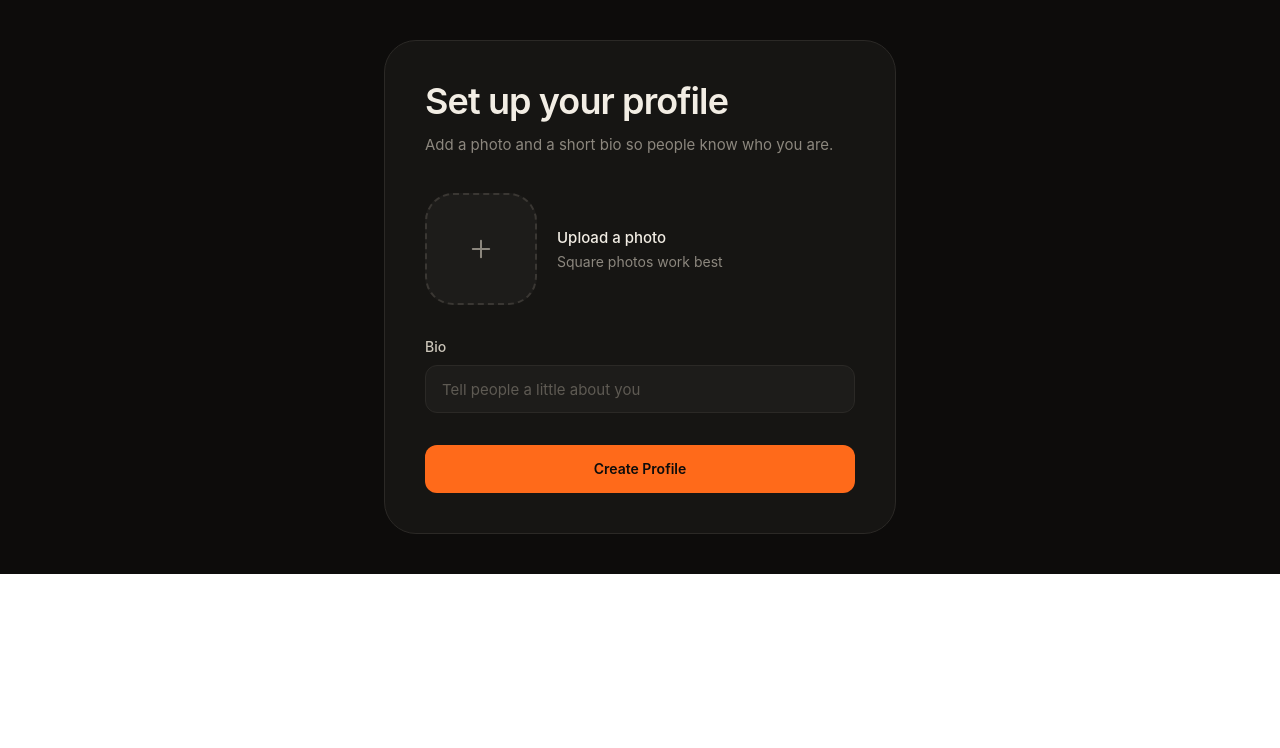
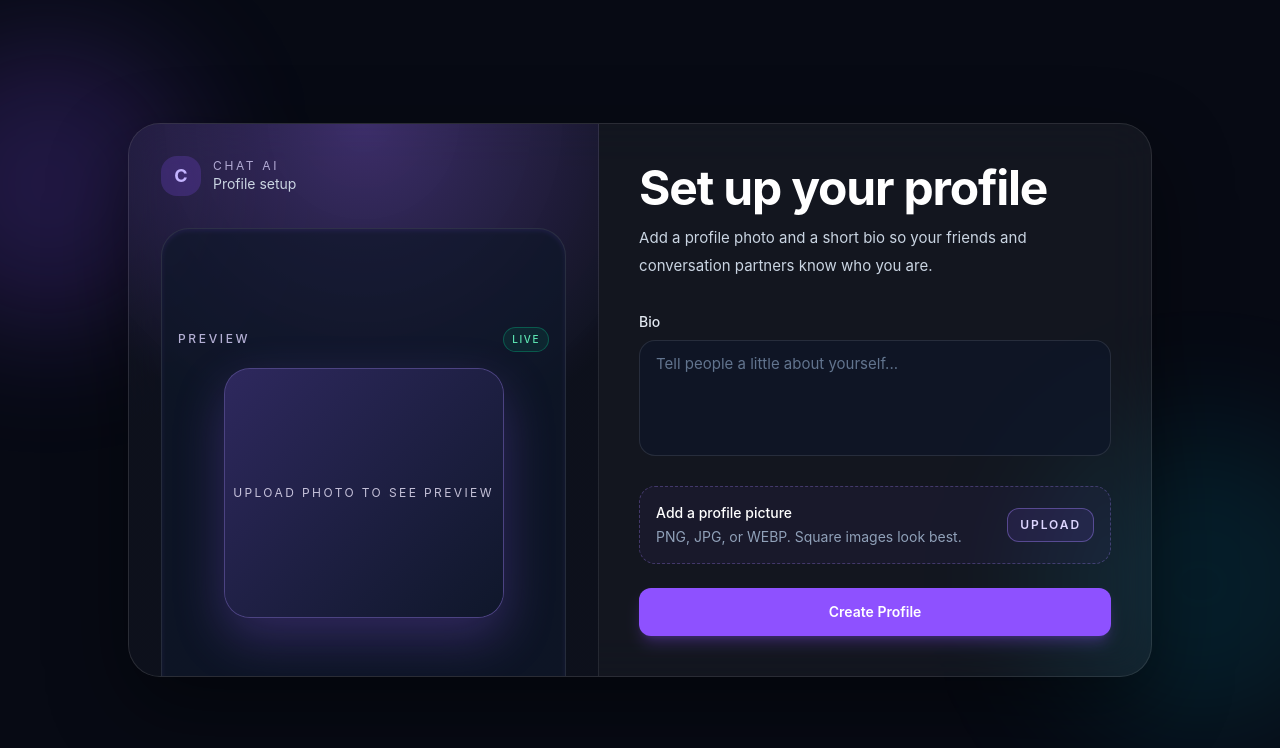
Before and after one commit to amitbishnoii/chatApp, a React (Vite) app in the folder client/: page /setup in a window 1280 px wide. Shown: the top 748 px of the page. Built offline with nearby package versions, Linux system fonts and the light colour scheme.

Commit message:
update styles of setup profile page and add friend page

```diff
--- a/client/src/App.tsx
+++ b/client/src/App.tsx
@@ -3,6 +3,7 @@ import Login from "./pages/Login";
 import SignUp from "./pages/SignUp";
 import AuthProvider from "./contexts/AuthProvider";
 import SetupProfile from "./pages/SetupProfile";
+import FriendPage from "./pages/FriendPage";
 
 const App = () => {
     return (
@@ -12,6 +13,7 @@ const App = () => {
                     <Route path="/login" element={<Login />} />
                     <Route path="/signup" element={<SignUp />} />
                     <Route path="/setup" element={<SetupProfile />} />
+                    <Route path="/find-people" element={<FriendPage />} />
                 </Routes>
             </BrowserRouter>
         </AuthProvider>
--- a/client/src/components/FormInput.tsx
+++ b/client/src/components/FormInput.tsx
@@ -28,7 +28,7 @@ const FormInput = ({
 }: FormInputProps) => {
     return (
         <>
-            {label === "Password" || label === "Confirm Password" ? (
+            {label === "Password" ? (
                 <div>
                     <label
                         htmlFor="firstName"
--- /dev/null
+++ b/client/src/pages/FriendPage.tsx
@@ -0,0 +1,5 @@
+const FriendPage = () => {
+    return <div>FriendPage</div>;
+};
+
+export default FriendPage;
--- a/client/src/pages/Login.tsx
+++ b/client/src/pages/Login.tsx
@@ -2,7 +2,7 @@ import { useState } from "react";
 import { useForm } from "react-hook-form";
 import { LoginService } from "../services/authService";
 import useAuth from "../hooks/useAuth";
-import { Link } from "react-router-dom";
+import { Link, useNavigate } from "react-router-dom";
 import FormInput from "../components/FormInput";
 import { usePasswordToggle } from "../hooks/useTogglePassword";
 
@@ -21,6 +21,7 @@ const Login = () => {
     const [error, setError] = useState<string>();
     const { login } = useAuth();
     const showPassword = usePasswordToggle();
+    const navigate = useNavigate();
 
     const handleForm = async (data: LoginForm) => {
         setError(undefined);
@@ -38,6 +39,7 @@ const Login = () => {
             id: loginRes.userInfo._id,
             username: loginRes.userInfo.username,
         });
+        navigate("/setup");
     };
 
     return (
--- a/client/src/pages/SetupProfile.tsx
+++ b/client/src/pages/SetupProfile.tsx
@@ -32,21 +32,98 @@ const SetupProfile = () => {
     };
 
     return (
-        <div className="flex items-center justify-center bg-[#0d0c0b] px-5 py-10 sm:px-10 lg:px-14">
-            <div className="w-full max-w-lg rounded-4xl border border-[#2b2926] bg-[#161513] p-7 sm:p-10">
-                <h1 className="text-3xl font-semibold tracking-tight text-[#f2ede4] sm:text-4xl">
+        <div className="relative min-h-screen overflow-hidden bg-[#070a14] px-5 py-10 text-white sm:px-8 lg:px-10">
+            <div className="pointer-events-none absolute -left-24 top-10 h-72 w-72 rounded-full bg-violet-500/20 blur-3xl" />
+            <div className="pointer-events-none absolute -right-20 bottom-14 h-80 w-80 rounded-full bg-cyan-400/10 blur-3xl" />
+
+            <div className="relative mx-auto flex min-h-[calc(100vh-5rem)] max-w-5xl items-center justify-center">
+                <div className="grid w-full overflow-hidden rounded-4xl border border-white/10 bg-white/5 shadow-[0_30px_80px_rgba(0,0,0,0.45)] backdrop-blur-xl lg:grid-cols-[0.92fr_1.08fr]">
+                    <aside className="border-b border-white/10 bg-[radial-gradient(circle_at_top,rgba(139,92,246,0.35),rgba(10,14,26,0.6)_55%)] p-6 sm:p-8 lg:border-r lg:border-b-0">
+                        <div className="mb-8 flex items-center gap-3">
+                            <div className="flex h-10 w-10 items-center justify-center rounded-2xl bg-violet-500/20 text-lg font-bold text-violet-300">
+                                C
+                            </div>
+                            <div>
+                                <p className="text-xs uppercase tracking-[0.22em] text-violet-200/75">
+                                    Chat AI
+                                </p>
+                                <p className="text-sm text-slate-300">
+                                    Profile setup
+                                </p>
+                            </div>
+                        </div>
+
+                        <div className="flex h-full min-h-90 flex-col justify-center rounded-[28px] border border-white/10 bg-[#0f172a]/70 p-4 shadow-inner shadow-violet-500/10">
+                            <div className="mb-4 flex items-center justify-between">
+                                <span className="text-xs font-medium uppercase tracking-[0.22em] text-violet-200/80">
+                                    Preview
+                                </span>
+                                <span className="rounded-full border border-emerald-400/30 bg-emerald-500/10 px-2 py-1 text-[10px] font-medium uppercase tracking-[0.16em] text-emerald-300">
+                                    Live
+                                </span>
+                            </div>
+
+                            <div className="relative mx-auto h-62.5 w-full max-w-70 overflow-hidden rounded-[26px] border border-violet-400/40 bg-slate-900 shadow-[0_20px_50px_rgba(139,92,246,0.28)]">
+                                {preview ? (
+                                    <img
+                                        src={preview}
+                                        alt="Profile preview"
+                                        className="h-full w-full object-cover"
+                                    />
+                                ) : (
+                                    <div className="flex h-full w-full flex-col items-center justify-center gap-3 bg-[linear-gradient(135deg,rgba(139,92,246,0.25),rgba(15,23,42,0.9))] text-violet-200">
+                                        <span className="text-xs uppercase tracking-[0.2em] text-violet-100/80">
+                                            Upload photo to see Preview
+                                        </span>
+                                    </div>
+                                )}
+                            </div>
+                        </div>
+                    </aside>
+
+                    <main className="p-6 sm:p-8 lg:p-10">
+                        <div className="mb-8">
+                            <h1 className="text-4xl font-bold tracking-tight text-white sm:text-5xl">
                                 Set up your profile
                             </h1>
-                <p className="mt-3 text-[15px] leading-relaxed text-[#8c877e]">
-                    Add a photo and a short bio so people know who you are.
+                            <p className="mt-3 max-w-lg text-[15px] leading-7 text-slate-300">
+                                Add a profile photo and a short bio so your
+                                friends and conversation partners know who you
+                                are.
                             </p>
+                        </div>
 
-                <div className="mt-9 space-y-8">
-                    {/* Photo */}
+                        <div className="space-y-6 scrollbar-thin scrollbar-thumb-[#5b5a8a] scrollbar-track-transparent">
+                            <div className="space-y-2">
                                 <label
-                        htmlFor="picture"
-                        className="group flex cursor-pointer items-center gap-5"
+                                    htmlFor="bio"
+                                    className="block text-sm font-medium text-slate-200"
                                 >
+                                    Bio
+                                </label>
+                                <textarea
+                                    id="bio"
+                                    rows={4}
+                                    placeholder="Tell people a little about yourself..."
+                                    value={bio}
+                                    onChange={(e) => setBio(e.target.value)}
+                                    className="w-full resize-none rounded-2xl border border-white/10 bg-[#0f172a]/70 px-4 py-3 text-[15px] text-white outline-none transition placeholder:text-slate-500 focus:border-violet-400 focus:ring-4 focus:ring-violet-400/10"
+                                />
+                            </div>
+
+                            <div className="rounded-2xl border border-dashed border-violet-400/30 bg-violet-500/5 p-4 text-sm text-slate-300">
+                                <div className="flex items-center justify-between gap-4">
+                                    <div>
+                                        <p className="font-medium text-white">
+                                            {preview
+                                                ? "Image selected"
+                                                : "Add a profile picture"}
+                                        </p>
+                                        <p className="mt-1 text-slate-400">
+                                            PNG, JPG, or WEBP. Square images
+                                            look best.
+                                        </p>
+                                    </div>
                                     <input
                                         id="picture"
                                         type="file"
@@ -54,68 +131,26 @@ const SetupProfile = () => {
                                         onChange={handleFileChange}
                                         className="peer sr-only"
                                     />
-
-                        <span
-                            className={`relative flex h-28 w-28 shrink-0 items-center justify-center overflow-hidden rounded-[1.75rem] border-2 transition-all duration-200 peer-focus-visible:ring-4 peer-focus-visible:ring-[#ff6a1a]/40 ${
-                                preview
-                                    ? "border-transparent shadow-[6px_6px_0_0_#ff6a1a]"
-                                    : "border-dashed border-[#3a3733] bg-[#1d1c1a] group-hover:border-[#ff6a1a]"
-                            }`}
+                                    <label
+                                        htmlFor="picture"
+                                        className="inline-flex cursor-pointer items-center justify-center rounded-xl border border-violet-400/40 bg-violet-500/10 px-3 py-2 text-xs font-semibold uppercase tracking-[0.16em] text-violet-200 transition hover:bg-violet-500/15"
                                     >
-                            {preview ? (
-                                <img
-                                    src={preview}
-                                    alt="Profile preview"
-                                    className="h-full w-full object-cover"
-                                />
-                            ) : (
-                                <svg
-                                    viewBox="0 0 24 24"
-                                    fill="none"
-                                    stroke="currentColor"
-                                    strokeWidth="1.75"
-                                    strokeLinecap="round"
-                                    className="h-7 w-7 text-[#8c877e] transition-colors group-hover:text-[#ff6a1a]"
-                                    aria-hidden="true"
-                                >
-                                    <path d="M12 5v14M5 12h14" />
-                                </svg>
-                            )}
-                        </span>
-
-                        <span>
-                            <span className="block text-[15px] font-medium text-[#f2ede4]">
-                                {preview ? "Change photo" : "Upload a photo"}
-                            </span>
-                            <span className="mt-0.5 block text-sm text-[#8c877e]">
-                                Square photos work best
-                            </span>
-                        </span>
+                                        {preview ? "Change" : "Upload"}
                                     </label>
-                    <div>
-                        <label
-                            htmlFor="bio"
-                            className="mb-2 block text-sm font-medium text-[#cbc5b9]"
-                        >
-                            Bio
-                        </label>
-                        <input
-                            id="bio"
-                            type="text"
-                            placeholder="Tell people a little about you"
-                            value={bio}
-                            onChange={(e) => setBio(e.target.value)}
-                            className="h-12 w-full rounded-xl border border-[#2b2926] bg-[#1d1c1a] px-4 text-[15px] text-[#f2ede4] outline-none transition placeholder:text-[#5e5a53] focus:border-[#ff6a1a] focus:ring-4 focus:ring-[#ff6a1a]/15"
-                        />
+                                </div>
                             </div>
 
                             <button
                                 onClick={handleSubmit}
                                 disabled={loading}
-                        className={`flex h-12 w-full items-center justify-center rounded-xl px-4 text-sm font-semibold text-[#0d0c0b] transition active:translate-y-px focus:outline-none focus-visible:ring-4 focus-visible:ring-[#ff6a1a]/30 ${loading ? " bg-[#9c3f0c] cursor-not-allowed" : " bg-[#ff6a1a] hover:bg-[#ff8140]"}`}
+                                className={`flex h-12 w-full items-center justify-center rounded-xl px-4 text-sm font-semibold text-white transition focus:outline-none focus-visible:ring-4 focus-visible:ring-violet-400/25 ${loading ? "cursor-not-allowed bg-violet-700/60" : "bg-violet-500 shadow-lg shadow-violet-500/25 hover:bg-violet-400"}`}
                             >
-                        {loading ? "Please wait..." : "Create Profile"}
+                                {loading
+                                    ? "Creating profile..."
+                                    : "Create Profile"}
                             </button>
+                        </div>
+                    </main>
                 </div>
             </div>
         </div>
--- a/client/src/pages/SignUp.tsx
+++ b/client/src/pages/SignUp.tsx
@@ -153,8 +153,6 @@ const SignUp = () => {
                                     placeholder="Re-enter your password"
                                     error={errors.confirmPassword}
                                     styles={inputClass}
-                                    showPassword={showPassword.show}
-                                    togglePassword={showPassword.toggle}
                                     registerProps={register("confirmPassword", {
                                         required:
                                             "Please confirm your password.",
```
Also changed, not shown: client/src/pages/ChatPage.tsx (added). Lines whose indentation alone changed are shown as unchanged.
